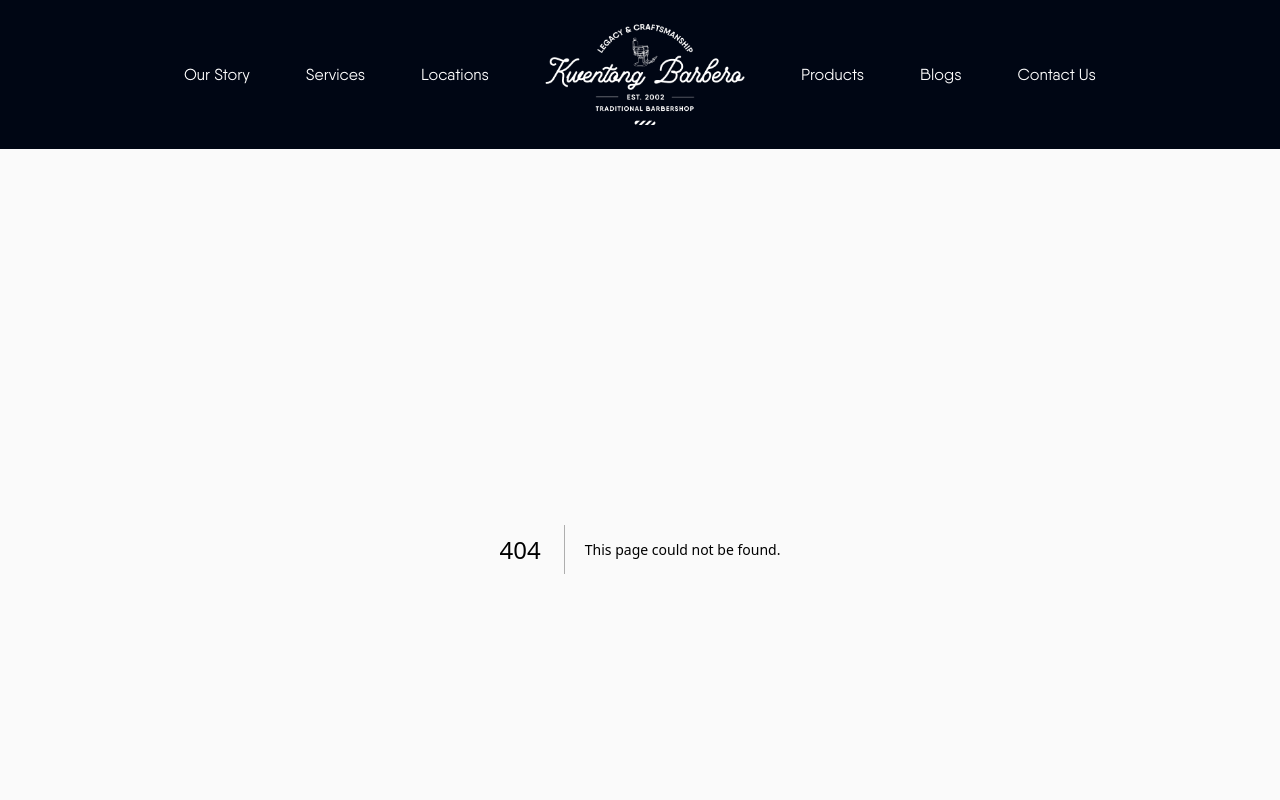
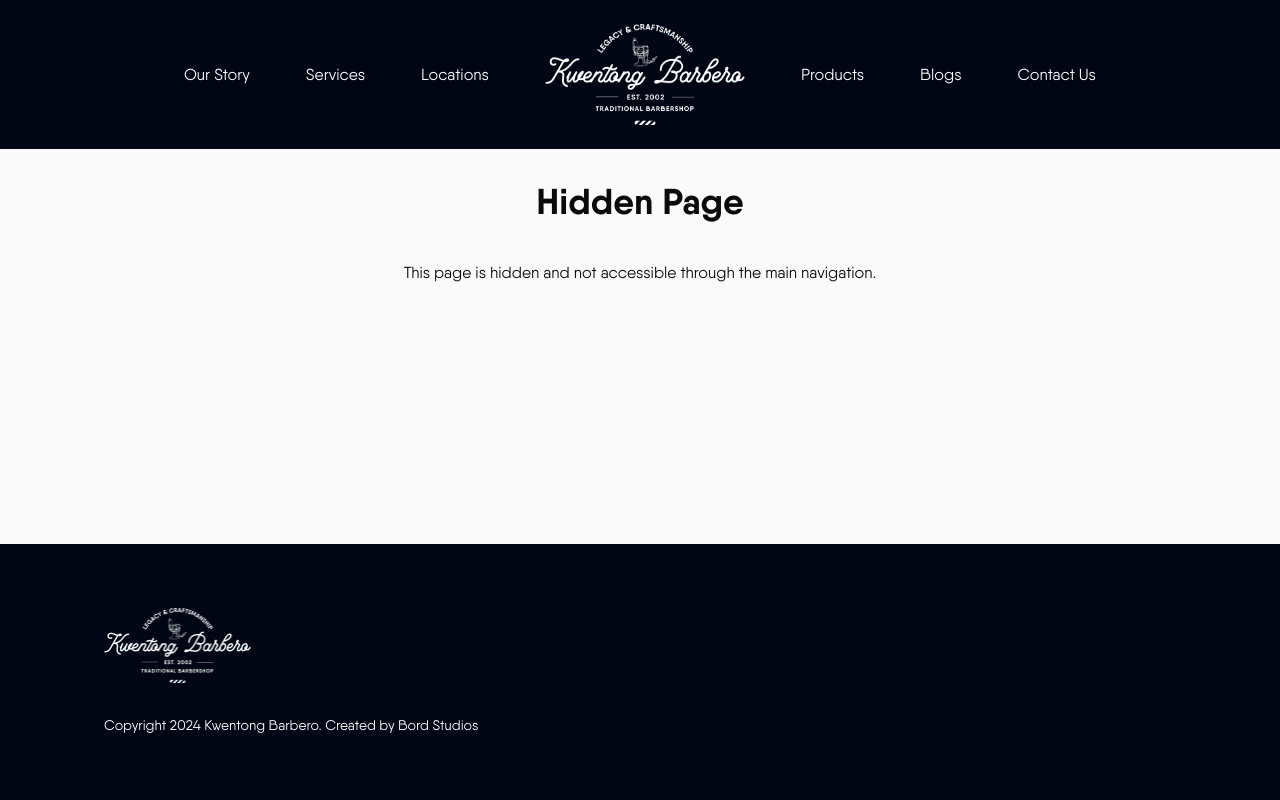
Before and after one commit to jolonarvaez/kwentong-barbero, a Next.js app: page /hidden-url in a window 1280 px wide. Before the commit this address had no page. Shown: the top 800 px of the page. Built offline with nearby package versions, Linux system fonts and the light colour scheme.

Commit message:
add hiddent page

```diff
--- /dev/null
+++ b/app/hidden-url/page.tsx
@@ -0,0 +1,12 @@
+export default function HiddenPage() {
+  return (
+    <main className="h-full">
+      <div className="font-semibold md:text-4xl text-3xl w-full text-center pt-4 lg:pt-8">
+        Hidden Page
+      </div>
+      <div className="text-center mt-10">
+        This page is hidden and not accessible through the main navigation.
+      </div>
+    </main>
+  );
+}
```
